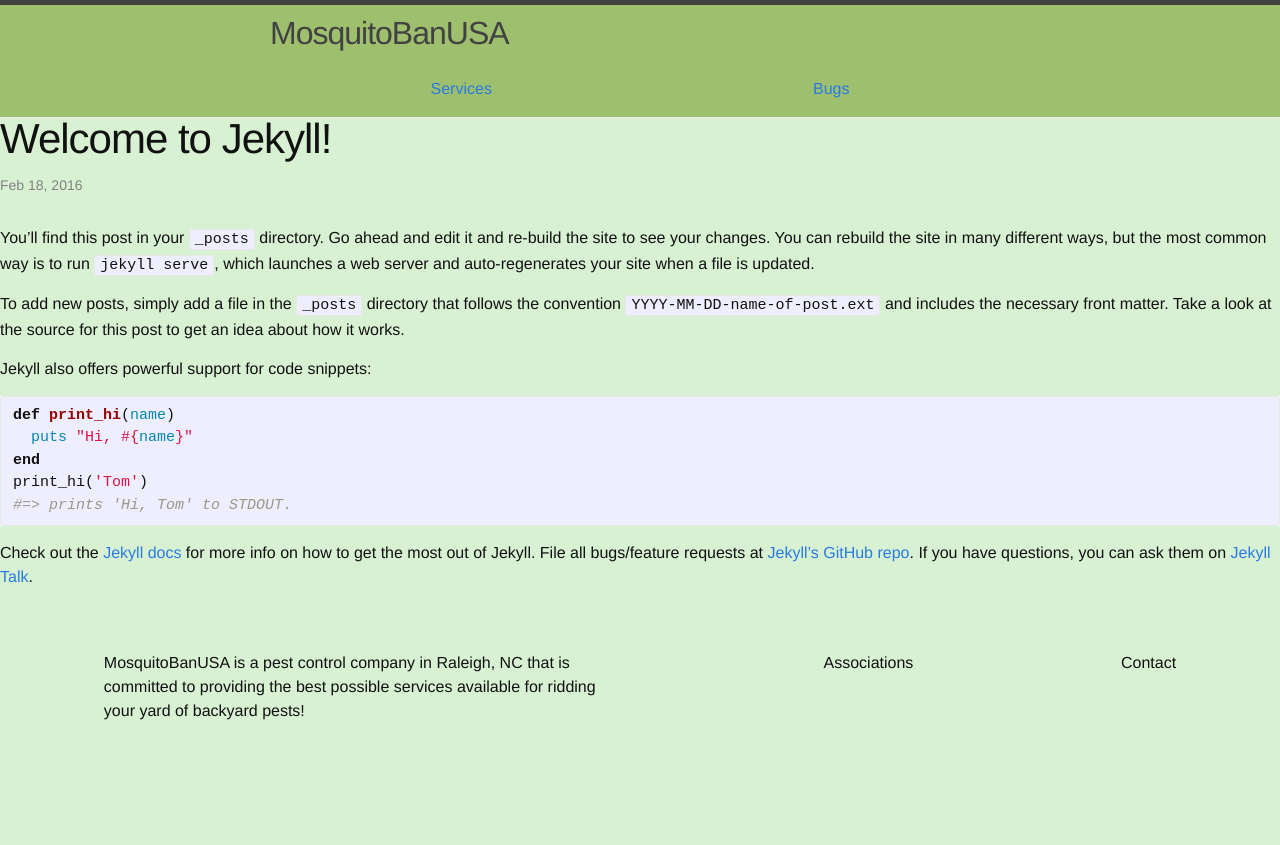
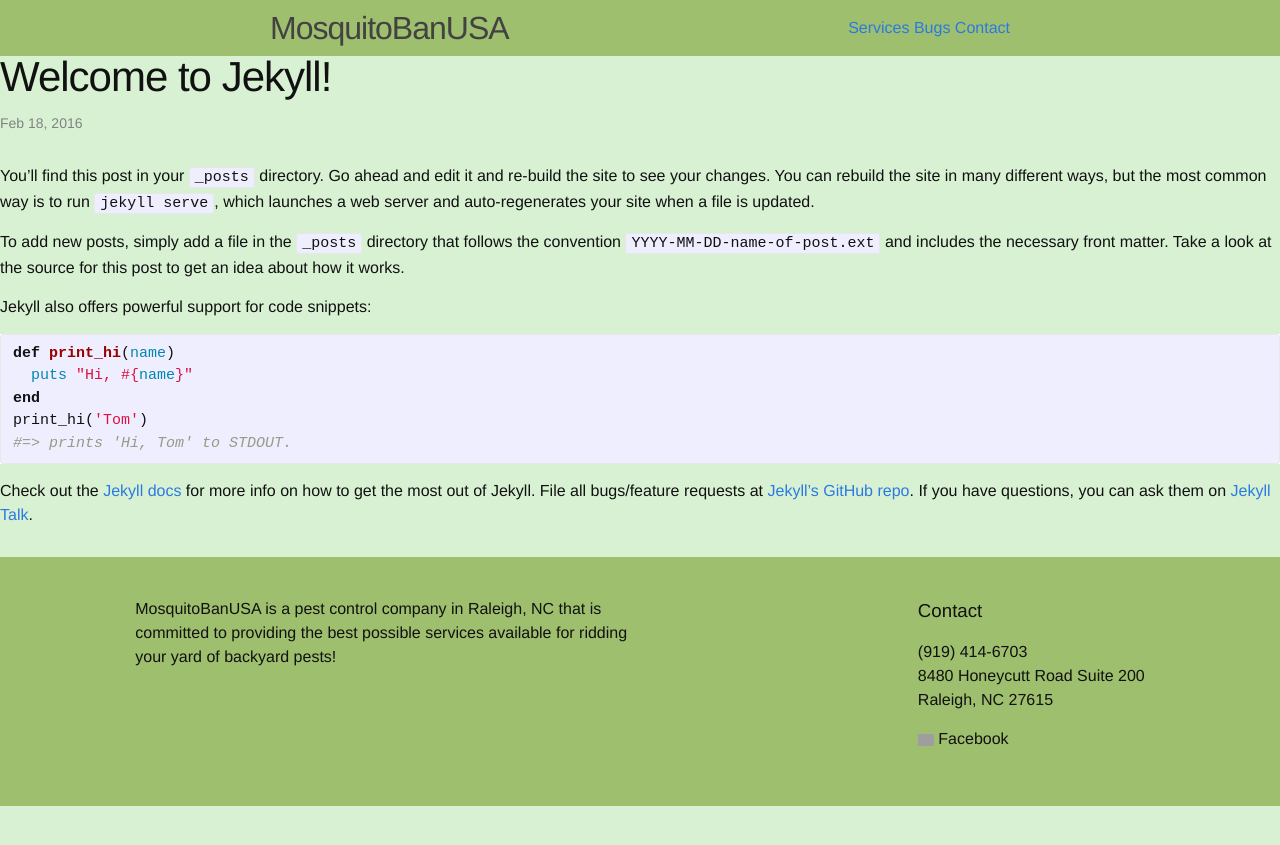
Before and after one commit to cassiebaer/mosquitobanusa.com, a Jekyll site: the page built from _posts/2016-02-18-welcome-to-jekyll.markdown, in a window 1280 px wide. Shown: the top 845 px of the page. Built offline with Jekyll 4.4.1, drawn with Linux system fonts in a browser that asks for light colours; nearby versions of some CDN libraries; library files that are not in the unit come from our copies; grey boxes are pictures that could not be loaded.

Commit message:
feat: update footer, add safety section

```diff
--- a/_config.yml
+++ b/_config.yml
@@ -14,8 +14,10 @@ description: > # this means to ignore newlines until "baseurl:"
   available for ridding your yard of backyard pests!
 baseurl: "" # the subpath of your site, e.g. /blog
 url: "http://www.mosquitobanusa.com" # the base hostname & protocol for your site
-twitter_username: jekyllrb
-github_username:  jekyll
+
+phoneRaleigh: "(919) 414-6703"
+phoneCary: "(919) 427-9575"
+phoneTollfree: "(855) 500-2631"
 
 # Build settings
 markdown: kramdown
--- a/_includes/footer.html
+++ b/_includes/footer.html
@@ -1,4 +1,4 @@
-<footer class="section">
+<footer class="section bg-fiddlehead">
 
 
     <div class="row">
@@ -8,11 +8,16 @@
       </div>
 
       <div>
-        <h4>Associations</h4>
-      </div>
-
-      <div>
-        <h4>Contact</h4>
+        <h3>Contact</h3>
+        <p>
+          {{ site.phoneRaleigh }}<br>
+          8480 Honeycutt Road Suite 200<br>
+          Raleigh, NC 27615
+        </p>
+        <p>
+          <img src="https://www.facebook.com/icon.svg" class="icon" alt="">
+          Facebook
+        </p>
       </div>
 
     </div>
--- a/_includes/header.html
+++ b/_includes/header.html
@@ -4,9 +4,10 @@
 
     <a class="site-title" href="{{ site.baseurl }}/">{{ site.title }}</a>
 
-    <nav class="site-nav row">
+    <nav class="site-nav">
       <a href="#">Services</a>
       <a href="#">Bugs</a>
+      <a href="#">Contact</a>
     </nav>
 
   </div>
--- a/_includes/icon-github.html
+++ /dev/null
@@ -1 +0,0 @@
-<a href="https://github.com/{{ include.username }}"><span class="icon icon--github">{% include icon-github.svg %}</span><span class="username">{{ include.username }}</span></a>
--- a/_includes/icon-twitter.html
+++ /dev/null
@@ -1 +0,0 @@
-<a href="https://twitter.com/{{ include.username }}"><span class="icon icon--twitter">{% include icon-twitter.svg %}</span><span class="username">{{ include.username }}</span></a>
--- a/_sass/_layout.scss
+++ b/_sass/_layout.scss
@@ -2,8 +2,6 @@
  * Site header
  */
 .site-header {
-    border-top: 5px solid $grey-color-dark;
-    border-bottom: 1px solid $grey-color-light;
     min-height: 56px;
 
     // Positioning context for the mobile navigation icon
--- a/css/main.scss
+++ b/css/main.scss
@@ -100,7 +100,19 @@ $clr-wistful: #D8F1D3;
 }
 
 .section {
-  padding: 2em 0;
+  padding: 2.5em 0;
+}
+
+.col-33 {
+  width: 33%;
+}
+
+.col-25 {
+  width: 25%;
+}
+
+.icon {
+  width: 1em;
 }
 
 .flex-item {
```
Also changed, not shown: index.html (+26 -6 lines), _includes/icon-github.svg (deleted), _includes/icon-twitter.svg (deleted).
